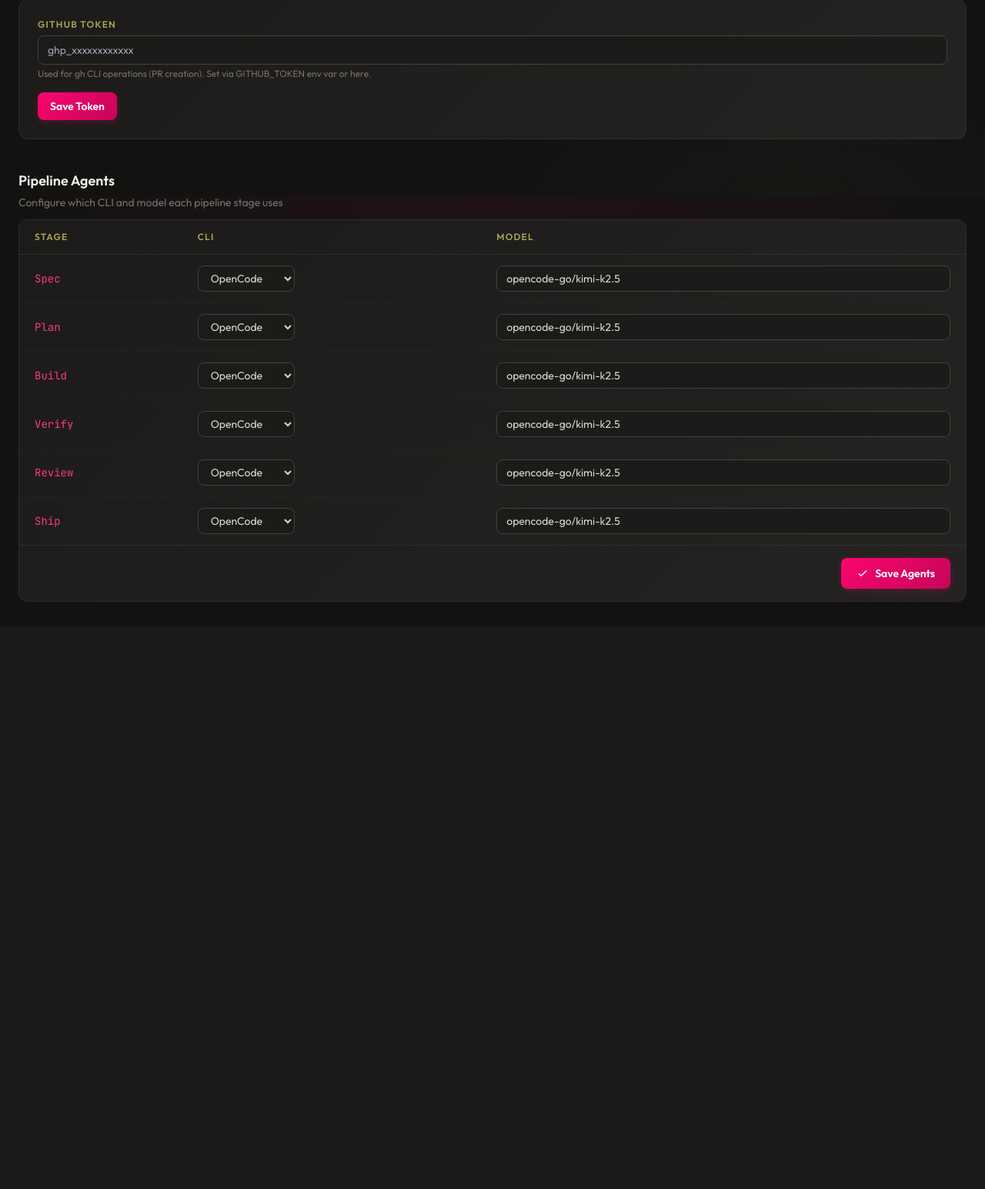
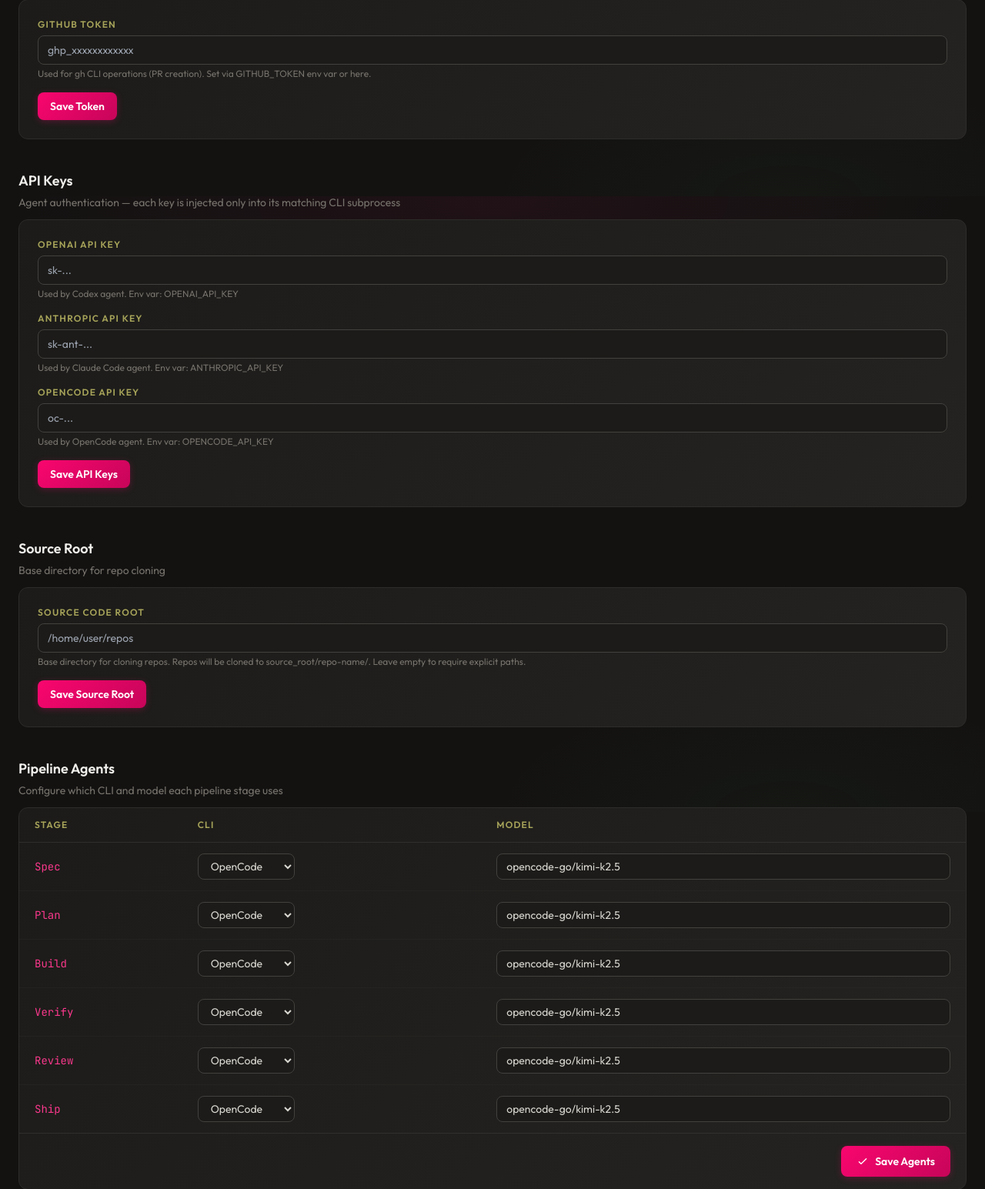
Before and after one commit to fabioesposito/superseded, a FastAPI app: page /settings in a window 1280 px wide. Shown: the part 545-2090 px from the top of the page at 77% size. Before the commit the page ends 1327 px from the top, so only its background shows below. Run offline with FastAPI, Linux system fonts and the light colour scheme; some libraries are stand-ins or nearby versions.

Commit message:
feat: add API key settings and source code root config
Add OPENAI_API_KEY, ANTHROPIC_API_KEY, and OPENCODE_API_KEY to settings,
each injected only into its matching agent subprocess (codex→openai,
claude-code→anthropic, opencode→opencode). Add source_code_root setting
for default repo clone paths. WorktreeManager falls back to
source_code_root/{repo_name} when a repo has no explicit path.

```diff
--- a/src/superseded/config.py
+++ b/src/superseded/config.py
@@ -33,6 +33,10 @@ class SupersededConfig(BaseModel):
     retryable_stages: list[str] = Field(default_factory=lambda: ["build", "verify", "review"])
     api_key: str = ""
     github_token: str = ""
+    openai_api_key: str = ""
+    anthropic_api_key: str = ""
+    opencode_api_key: str = ""
+    source_code_root: str = ""
     default_model: str = "opencode-go/kimi-k2.5"
     stages: dict[str, StageAgentConfig] = Field(default_factory=dict)
 
@@ -44,12 +48,16 @@ def load_config(repo_path: Path) -> SupersededConfig:
         with open(config_file) as f:
             overrides = yaml.safe_load(f) or {}
     overrides.setdefault("repo_path", str(repo_path))
-    env_api_key = os.environ.get("SUPERSEDED_API_KEY", "")
-    if env_api_key:
-        overrides["api_key"] = env_api_key
-    env_token = os.environ.get("GITHUB_TOKEN", "")
-    if env_token:
-        overrides["github_token"] = env_token
+    for env_key, config_key in [
+        ("SUPERSEDED_API_KEY", "api_key"),
+        ("GITHUB_TOKEN", "github_token"),
+        ("OPENAI_API_KEY", "openai_api_key"),
+        ("ANTHROPIC_API_KEY", "anthropic_api_key"),
+        ("OPENCODE_API_KEY", "opencode_api_key"),
+    ]:
+        val = os.environ.get(env_key, "")
+        if val:
+            overrides[config_key] = val
     return SupersededConfig(**overrides)
 
 
--- a/src/superseded/main.py
+++ b/src/superseded/main.py
@@ -43,6 +43,9 @@ def _build_pipeline_state(config: SupersededConfig) -> PipelineState:
         default_model=config.default_model,
         timeout=config.stage_timeout_seconds,
         github_token=config.github_token,
+        openai_api_key=config.openai_api_key,
+        anthropic_api_key=config.anthropic_api_key,
+        opencode_api_key=config.opencode_api_key,
     )
     runner = HarnessRunner(
         agent_factory=factory,
@@ -52,7 +55,7 @@ def _build_pipeline_state(config: SupersededConfig) -> PipelineState:
         event_manager=event_manager,
         stage_configs=config.stages,
     )
-    worktree_manager = WorktreeManager(config.repo_path)
+    worktree_manager = WorktreeManager(config.repo_path, source_code_root=config.source_code_root)
     if config.repos:
         runner.configure_repos(config.repos)
         for name, entry in config.repos.items():
--- a/src/superseded/routes/settings.py
+++ b/src/superseded/routes/settings.py
@@ -8,7 +8,12 @@ from fastapi.responses import HTMLResponse
 from superseded.config import RepoEntry, StageAgentConfig, SupersededConfig, save_config
 from superseded.routes import _csrf_token_for_request, get_templates
 from superseded.routes.deps import Deps, get_deps
-from superseded.validation import InvalidInputError, validate_git_url, validate_repo_path
+from superseded.validation import (
+    InvalidInputError,
+    validate_directory_path,
+    validate_git_url,
+    validate_repo_path,
+)
 
 router = APIRouter()
 
@@ -38,6 +43,10 @@ async def settings_page(request: Request, deps: Deps = Depends(get_deps)):
             "repos": repos,
             "stage_agents": stage_agents,
             "github_token": deps.config.github_token,
+            "openai_api_key": deps.config.openai_api_key,
+            "anthropic_api_key": deps.config.anthropic_api_key,
+            "opencode_api_key": deps.config.opencode_api_key,
+            "source_code_root": deps.config.source_code_root,
         },
     )
     if "csrf_token" not in request.cookies:
@@ -58,6 +67,18 @@ async def add_repo(
     branch = str(form.get("branch", "")).strip()
 
     config = deps.config
+    if not path and config.source_code_root:
+        path = f"{config.source_code_root.rstrip('/')}/{name}"
+    if not path:
+        return get_templates().TemplateResponse(
+            request,
+            "_repos_table.html",
+            {
+                "repos": config.repos,
+                "error": "Local path is required (or set a source root in Settings)",
+            },
+            status_code=400,
+        )
     try:
         if git_url.strip():
             git_url = validate_git_url(git_url)
@@ -148,6 +169,57 @@ async def update_agents(
     )
 
 
+def _mask_key(key: str) -> str:
+    if not key or len(key) < 8:
+        return "*" * len(key) if key else ""
+    return key[:4] + "*" * (len(key) - 4)
+
+
+@router.post("/settings/api-keys", response_class=HTMLResponse)
+async def update_api_keys(request: Request, deps: Deps = Depends(get_deps)):
+    form = await _get_form_data(request)
+    config = deps.config
+    config.openai_api_key = str(form.get("openai_api_key", "")).strip()
+    config.anthropic_api_key = str(form.get("anthropic_api_key", "")).strip()
+    config.opencode_api_key = str(form.get("opencode_api_key", "")).strip()
+    save_config(config, Path(config.repo_path))
+    _reload_pipeline(request.app, config)
+    return get_templates().TemplateResponse(
+        request,
+        "_api_keys_field.html",
+        {
+            "openai_api_key": config.openai_api_key,
+            "anthropic_api_key": config.anthropic_api_key,
+            "opencode_api_key": config.opencode_api_key,
+            "success": True,
+        },
+    )
+
+
+@router.post("/settings/source-root", response_class=HTMLResponse)
+async def update_source_root(request: Request, deps: Deps = Depends(get_deps)):
+    form = await _get_form_data(request)
+    raw_path = str(form.get("source_code_root", "")).strip()
+    config = deps.config
+    try:
+        validated = validate_directory_path(raw_path) if raw_path else ""
+    except InvalidInputError as e:
+        return get_templates().TemplateResponse(
+            request,
+            "_source_root_field.html",
+            {"source_code_root": config.source_code_root, "error": str(e)},
+            status_code=400,
+        )
+    config.source_code_root = validated
+    save_config(config, Path(config.repo_path))
+    _reload_pipeline(request.app, config)
+    return get_templates().TemplateResponse(
+        request,
+        "_source_root_field.html",
+        {"source_code_root": validated, "success": True},
+    )
+
+
 def _reload_pipeline(app, config: SupersededConfig) -> None:
     from superseded.main import _build_pipeline_state
 
--- /dev/null
+++ b/templates/_api_keys_field.html
@@ -0,0 +1,35 @@
+<div id="api-keys-config">
+    {% if success %}
+    <div class="mb-4 px-5 py-3 text-sm text-olive-400 bg-olive-900/20 rounded-lg border border-olive-800/30">
+        API keys saved successfully.
+    </div>
+    {% endif %}
+    <div class="card rounded-xl p-6">
+        <form hx-post="/settings/api-keys" hx-target="#api-keys-config" hx-swap="outerHTML">
+            <div class="mb-4">
+                <label class="block text-xs font-semibold uppercase tracking-widest text-sand-500 mb-1.5">OpenAI API Key</label>
+                <input type="password" name="openai_api_key" value="{{ openai_api_key | default('') }}"
+                       class="w-full bg-shell-900 border border-shell-700 rounded-lg px-3 py-2 text-shell-200 text-sm focus:outline-none focus:border-neon-500 transition-colors"
+                       placeholder="sk-...">
+                <p class="text-shell-500 text-xs mt-1">Used by Codex agent. Env var: OPENAI_API_KEY</p>
+            </div>
+            <div class="mb-4">
+                <label class="block text-xs font-semibold uppercase tracking-widest text-sand-500 mb-1.5">Anthropic API Key</label>
+                <input type="password" name="anthropic_api_key" value="{{ anthropic_api_key | default('') }}"
+                       class="w-full bg-shell-900 border border-shell-700 rounded-lg px-3 py-2 text-shell-200 text-sm focus:outline-none focus:border-neon-500 transition-colors"
+                       placeholder="sk-ant-...">
+                <p class="text-shell-500 text-xs mt-1">Used by Claude Code agent. Env var: ANTHROPIC_API_KEY</p>
+            </div>
+            <div class="mb-4">
+                <label class="block text-xs font-semibold uppercase tracking-widest text-sand-500 mb-1.5">OpenCode API Key</label>
+                <input type="password" name="opencode_api_key" value="{{ opencode_api_key | default('') }}"
+                       class="w-full bg-shell-900 border border-shell-700 rounded-lg px-3 py-2 text-shell-200 text-sm focus:outline-none focus:border-neon-500 transition-colors"
+                       placeholder="oc-...">
+                <p class="text-shell-500 text-xs mt-1">Used by OpenCode agent. Env var: OPENCODE_API_KEY</p>
+            </div>
+            <button type="submit" class="btn-primary text-white px-4 py-2 rounded-lg text-sm font-semibold">
+                Save API Keys
+            </button>
+        </form>
+    </div>
+</div>
--- /dev/null
+++ b/templates/_source_root_field.html
@@ -0,0 +1,26 @@
+<div id="source-root-config">
+    {% if success %}
+    <div class="mb-4 px-5 py-3 text-sm text-olive-400 bg-olive-900/20 rounded-lg border border-olive-800/30">
+        Source root saved successfully.
+    </div>
+    {% endif %}
+    {% if error %}
+    <div class="mb-4 px-5 py-3 text-sm text-red-400 bg-red-900/20 rounded-lg border border-red-800/30">
+        {{ error }}
+    </div>
+    {% endif %}
+    <div class="card rounded-xl p-6">
+        <form hx-post="/settings/source-root" hx-target="#source-root-config" hx-swap="outerHTML">
+            <div class="mb-4">
+                <label class="block text-xs font-semibold uppercase tracking-widest text-sand-500 mb-1.5">Source Code Root</label>
+                <input type="text" name="source_code_root" value="{{ source_code_root | default('') }}"
+                       class="w-full bg-shell-900 border border-shell-700 rounded-lg px-3 py-2 text-shell-200 text-sm focus:outline-none focus:border-neon-500 transition-colors"
+                       placeholder="/home/user/repos">
+                <p class="text-shell-500 text-xs mt-1">Base directory for cloning repos. Repos will be cloned to source_root/repo-name/. Leave empty to require explicit paths.</p>
+            </div>
+            <button type="submit" class="btn-primary text-white px-4 py-2 rounded-lg text-sm font-semibold">
+                Save Source Root
+            </button>
+        </form>
+    </div>
+</div>
--- a/templates/settings.html
+++ b/templates/settings.html
@@ -37,9 +37,9 @@
                 </div>
                 <div>
                     <label class="block text-xs font-semibold uppercase tracking-widest text-sand-500 mb-1.5">Local Path</label>
-                    <input type="text" name="path" x-model="path" required
+                    <input type="text" name="path" x-model="path"
                            class="w-full bg-shell-900 border border-shell-700 rounded-lg px-3 py-2 text-shell-200 text-sm focus:outline-none focus:border-neon-500 transition-colors"
-                           placeholder="/path/to/repo">
+                           placeholder="/path/to/repo (optional if source root is set)">
                 </div>
                 <div>
                     <label class="block text-xs font-semibold uppercase tracking-widest text-sand-500 mb-1.5">Branch</label>
@@ -70,6 +70,18 @@
     </div>
     {% include "_token_field.html" %}
 
+    <div class="mt-10 mb-3">
+        <h2 class="text-lg font-semibold text-shell-100">API Keys</h2>
+        <p class="text-shell-500 text-sm mt-1">Agent authentication — each key is injected only into its matching CLI subprocess</p>
+    </div>
+    {% include "_api_keys_field.html" %}
+
+    <div class="mt-10 mb-3">
+        <h2 class="text-lg font-semibold text-shell-100">Source Root</h2>
+        <p class="text-shell-500 text-sm mt-1">Base directory for repo cloning</p>
+    </div>
+    {% include "_source_root_field.html" %}
+
     {% if stage_agents is defined %}
     <div class="mt-10 mb-3">
         <h2 class="text-lg font-semibold text-shell-100">Pipeline Agents</h2>
```
Also changed, not shown: src/superseded/agents/base.py (+3 -4 lines), src/superseded/agents/claude_code.py (+10 -1 lines), src/superseded/agents/codex.py (+10 -1 lines), src/superseded/agents/factory.py (+20 -3 lines), src/superseded/agents/opencode.py (+10 -1 lines), src/superseded/pipeline/worktree.py (+10 -3 lines), src/superseded/validation.py (+14 -0 lines), tests/test_agents.py (+51 -0 lines), tests/test_config.py (+44 -0 lines), tests/test_settings_routes.py (+45 -0 lines), tests/test_worktree.py (+21 -0 lines).
